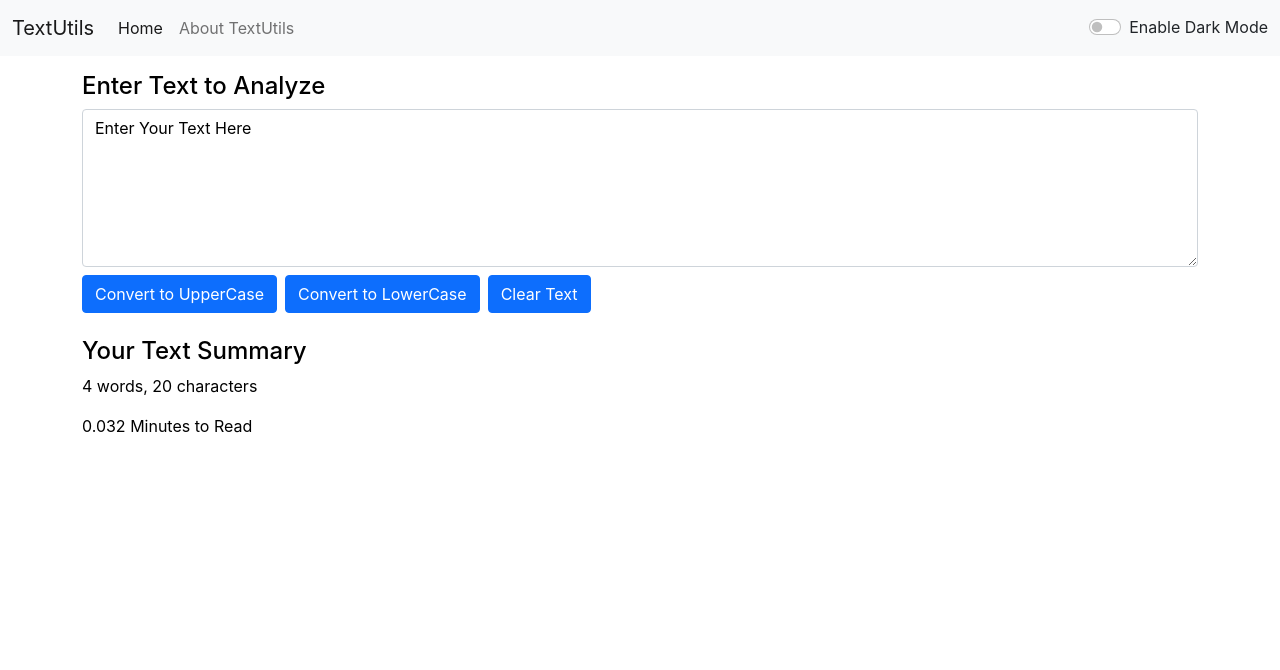
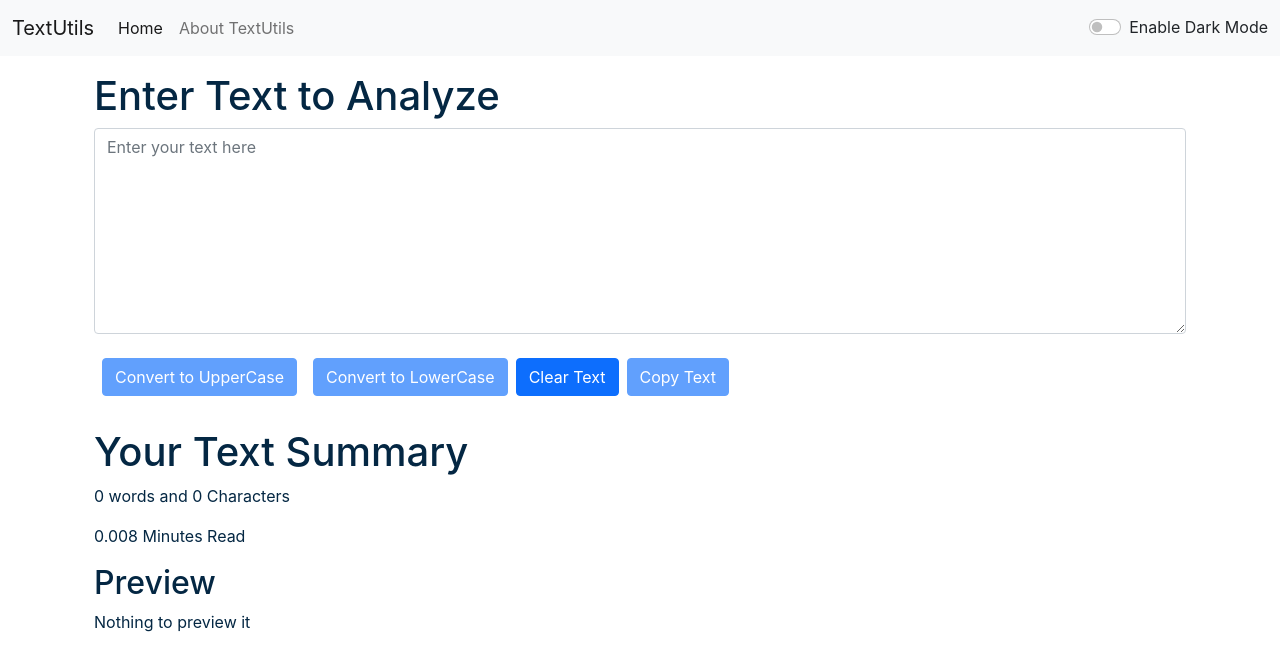
Before and after one commit to mlscgescoe/TextUtils, a React (Create React App) app: page / in a window 1280 px wide. Shown: the top 670 px of the page. Built offline with nearby package versions, Linux system fonts and the light colour scheme.

Commit message:
added copy text function

```diff
--- a/src/components/TextForm.js
+++ b/src/components/TextForm.js
@@ -1,45 +1,58 @@
-import React, {useState} from "react";
 
 
-export default function TextForm(props) {
-    const [text, setText] = useState('Enter Your Text Here')
 
-    const upperClick = ()=>{
-        // console.log("Upper Case Clicked!!!!!")
-        let newText = text.toUpperCase()
-        setText(newText)
+import React,{useState} from 'react'
+
+export default function TextFrom(props) {
+
+  const handleUpClick=()=>{
+    console.log("UppeerCase Was Clicked"+ text );
+    let newText = text.toUpperCase();
+    setText(newText);
+    props.showAlert("Converted to upper case","Success");
   }
-
-    const lowerClick = ()=>{
-        // console.log("Upper Case Clicked!!!!!")
-        let newText = text.toLowerCase()
-        setText(newText)
-    }
-
-    const handleChange = (event)=>{
-        console.log("Changes Made!!!!")
+  const handleOnChange=(event)=>{
+    console.log("On Change");
     setText(event.target.value);
   }
 
+  const handleLoClick=()=>{
+    console.log("LoweCase Was Clicked"+ text );
+    let newText = text.toLowerCase();
+    setText(newText);
+    props.showAlert("Converted to lower case","Success");
+  }
+  const handleCopy = ()=>{
+    var text = document.getElementById("myBox");
+    text.select();
+    navigator.clipboard.writeText(text.value);
+    props.showAlert("Tect Copied","Success");
+  }
   const clearText = ()=>{
     setText("")
 }
-
+  const[text , setText]=useState("");
   return (
       <>
-      <h4 style={{color: props.mode === 'dark'?'white':'black'}}>{props.heading}</h4>
+    <div className='container' style={{color : props.mode ==='dark'?'white':'#042743'}}>
+        <h1>{props.heading}</h1>
             <div className="mb-3">
-        <textarea className="form-control" id="myBox" rows="6" style={{backgroundColor: props.mode === 'dark'?'grey':'white', color: props.mode === 'dark'?'white':'black'}} value={text} onChange={handleChange}></textarea>
-        <button className="btn btn-primary my-2" onClick={upperClick}>Convert to UpperCase</button>
-        <button className="btn btn-primary my-2 mx-2" onClick={lowerClick}>Convert to LowerCase</button>
-        <button className="btn btn-primary my-2" onClick={clearText}>Clear Text</button>
+             <textarea className="form-control" value={text}  onChange={handleOnChange} style={{backgroundColor : props.mode ==='dark'?'#13466e':'white',color : props.mode ==='dark'?'white':'#042743'}}  id="myBox" rows="8" placeholder='Enter your text here'></textarea>
            </div>
 
-      <div className="my-3" style={{color: props.mode === 'dark'?'white':'black'}}>
-          <h4>Your Text Summary</h4>
-          <p>{text.split(" ").filter((element)=>{return element.length!=0}).length} words, {text.length} characters</p>
-          <p>{0.008 * text.split(" ").filter((element)=>{return element.length!=0}).length} Minutes to Read</p>
+           <button disabled= {text.length===0}   className="btn btn-primary mx-2 my-2" onClick={handleUpClick}>Convert to UpperCase</button>
+           <button  disabled= {text.length===0} className="btn btn-primary mx-2 my-2" onClick={handleLoClick}>Convert to LowerCase</button>
+           <button className="btn btn-primary my-2" onClick={clearText}>Clear Text</button>
+           <button disabled= {text.length===0}  className="btn btn-primary mx-2 my-2" onClick={handleCopy}>Copy Text</button>
+     </div>
+
+     <div className="container my-4" style={{color : props.mode ==='dark'?'white':'#042743'}}>
+      <h1>Your Text Summary</h1>
+      <p>{text.split(/\s+/).filter((element)=>{return element.length !==0}).length} words  and {text.length} Characters </p>
+      <p>{0.008* text.split(" ").length} Minutes Read</p>
+      <h2>Preview</h2>
+      <p>{text.length>0?text:"Nothing  to preview it"}</p>
      </div>
       </>
-  );
+  )
 }
```
Also changed, not shown: src/components/Navbar.js (+2 -11 lines), 1 other file (tests, documents, lock files or other folders). Lines whose indentation alone changed are shown as unchanged.
